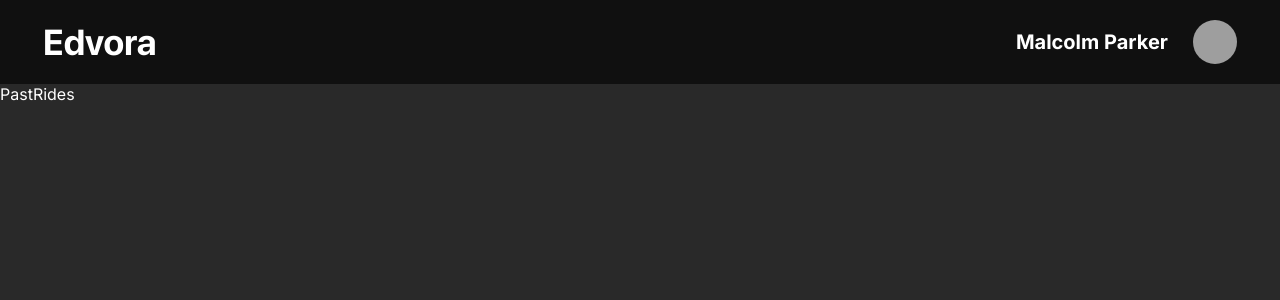
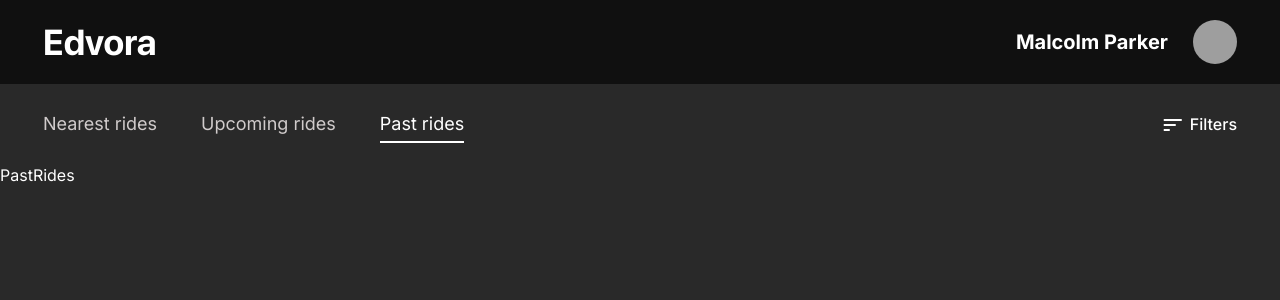
Before and after one commit to NicolasEzequielZulaicaRivera/edvora-mock, a Next.js app: page /rides/past in a window 1280 px wide. Shown: the top 300 px of the page. Built offline with nearby package versions, Linux system fonts and the light colour scheme; grey boxes are pictures that could not be loaded.

Commit message:
Navigation

```diff
--- a/src/components/Layout/Layout.tsx
+++ b/src/components/Layout/Layout.tsx
@@ -1,4 +1,5 @@
-import Navbar from "../Navbar/Navbar";
+import Navbar from "../Navigation/Navbar";
+import SecondaryNavigation from "../Navigation/SecondaryNavigation";
 
 const Layout = ({ children }) => {
   const mockUser = {
@@ -9,6 +10,7 @@ const Layout = ({ children }) => {
   return (
     <div>
       <Navbar user={mockUser} />
+      <SecondaryNavigation />
       <main>{children}</main>
     </div>
   );
--- a/src/components/Navbar/Navbar.module.scss
+++ /dev/null
@@ -1,33 +0,0 @@
-.Navbar {
-  width: 100%;
-  background-color: #101010;
-  display: flex;
-  align-items: center;
-  justify-content: space-between;
-  height: 84px;
-  padding: 0 43px;
-
-  .title {
-    font-family: "SF Pro Display";
-    font-style: normal;
-    font-weight: 700;
-    font-size: 36px;
-  }
-
-  .user {
-    display: flex;
-    align-items: center;
-    gap: 25px;
-
-    .name {
-      font-weight: 700;
-      font-size: 20px;
-      line-height: 24px;
-    }
-    .image {
-      width: 40px;
-      height: 40px;
-      border-radius: 50%;
-    }
-  }
-}
--- /dev/null
+++ b/src/components/Navigation/ActiveLink.tsx
@@ -0,0 +1,27 @@
+import { useRouter } from "next/router";
+import Link from "next/link";
+import React, { Children } from "react";
+
+const ActiveLink = ({ children, activeClassName, href, ...props }) => {
+  const { asPath } = useRouter();
+  const child = Children.only(children);
+  const childClassName = child.props.className || "";
+
+  // pages/index.js will be matched via props.href
+  // pages/about.js will be matched via props.href
+  // pages/[slug].js will be matched via props.as
+  const className =
+    asPath === href || asPath === props.as
+      ? `${childClassName} ${activeClassName}`.trim()
+      : childClassName;
+
+  return (
+    <Link href={href} {...props}>
+      {React.cloneElement(child, {
+        className: className || null,
+      })}
+    </Link>
+  );
+};
+
+export default ActiveLink;
--- /dev/null
+++ b/src/components/Navigation/Navbar.module.scss
@@ -0,0 +1,70 @@
+.Navbar {
+  width: 100%;
+  background-color: #101010;
+  display: flex;
+  align-items: center;
+  justify-content: space-between;
+  height: 84px;
+  padding: 0 43px;
+
+  .title {
+    font-family: "SF Pro Display";
+    font-style: normal;
+    font-weight: 700;
+    font-size: 36px;
+  }
+
+  .user {
+    display: flex;
+    align-items: center;
+    gap: 25px;
+
+    .name {
+      font-weight: 700;
+      font-size: 20px;
+      line-height: 24px;
+    }
+    .image {
+      width: 40px;
+      height: 40px;
+      border-radius: 50%;
+    }
+  }
+}
+
+.SecondaryNavigation {
+  display: flex;
+  align-items: center;
+  justify-content: space-between;
+  height: 81px;
+  padding: 0 43px;
+
+  .pages {
+    display: flex;
+    align-items: center;
+    gap: 44px;
+    .link {
+      position: relative;
+      font-weight: 400;
+      font-size: 18px;
+      line-height: 22px;
+      color: #d0cbcb;
+      padding: 6px 0;
+      border-bottom: 2px solid #d0cbcb00;
+
+      &.active {
+        color: #fff;
+        border-bottom: 2px solid #fff;
+      }
+    }
+  }
+
+  .filters {
+    font-weight: 500;
+    font-size: 16px;
+    line-height: 19px;
+    display: flex;
+    align-items: center;
+    gap: 5px;
+  }
+}
--- /dev/null
+++ b/src/components/Navigation/SecondaryNavigation.tsx
@@ -0,0 +1,26 @@
+import Link from "next/link";
+import ActiveLink from "./ActiveLink";
+import styles from "./Navbar.module.scss";
+
+const SecondaryNavigation = () => {
+  return (
+    <div className={styles.SecondaryNavigation}>
+      <div className={styles.pages}>
+        <ActiveLink activeClassName={styles.active} href={"/rides/nearest"}>
+          <a className={styles.link}>Nearest rides</a>
+        </ActiveLink>
+        <ActiveLink activeClassName={styles.active} href={"/rides/upcoming"}>
+          <a className={styles.link}>Upcoming rides</a>
+        </ActiveLink>
+        <ActiveLink activeClassName={styles.active} href={"/rides/past"}>
+          <a className={styles.link}>Past rides</a>
+        </ActiveLink>
+      </div>
+      <div className={styles.filters}>
+        <span className="material-icons">sort</span>Filters
+      </div>
+    </div>
+  );
+};
+
+export default SecondaryNavigation;
```
Also changed, not shown: src/components/Navigation/Navbar.tsx (renamed from src/components/Navbar/Navbar.tsx).
